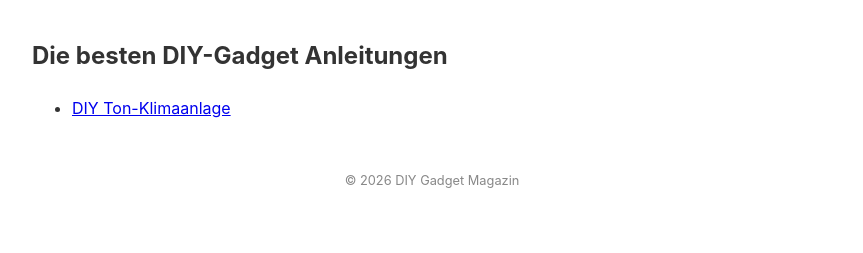
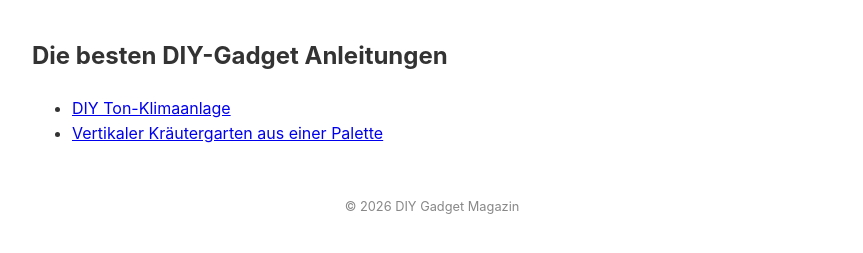
Before and after one commit to xNeuba/automated-seo-niche-site, an Astro site: page / in a window 1280 px wide. Shown: the part 83-336 px from the top of the page, without its empty margins (208-1071 px from the left). Built offline with nearby package versions, Linux system fonts and the light colour scheme; Astro itself is replaced by a stand-in of ours.

Commit message:
Update index.astro

```diff
--- a/src/pages/index.astro
+++ b/src/pages/index.astro
@@ -1,9 +1,12 @@
 ---
 import PostLayout from '../layouts/PostLayout.astro';
+const posts = await Astro.glob('./posts/*.md');
 ---
 <PostLayout title="Startseite">
     <h1>Die besten DIY-Gadget Anleitungen</h1>
     <ul>
-        <li><a href="/posts/diy-ton-klimaanlage">DIY Ton-Klimaanlage</a></li>
+        {posts.map((post) => (
+            <li><a href={post.url}>{post.frontmatter.title}</a></li>
+        ))}
     </ul>
 </PostLayout>
```
